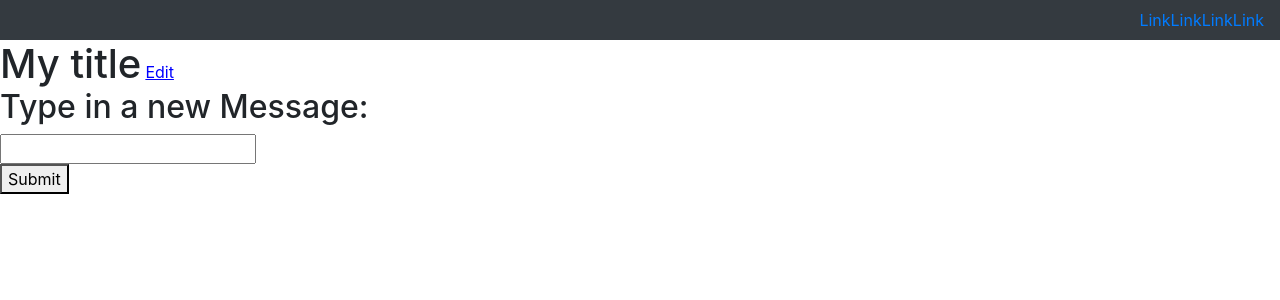
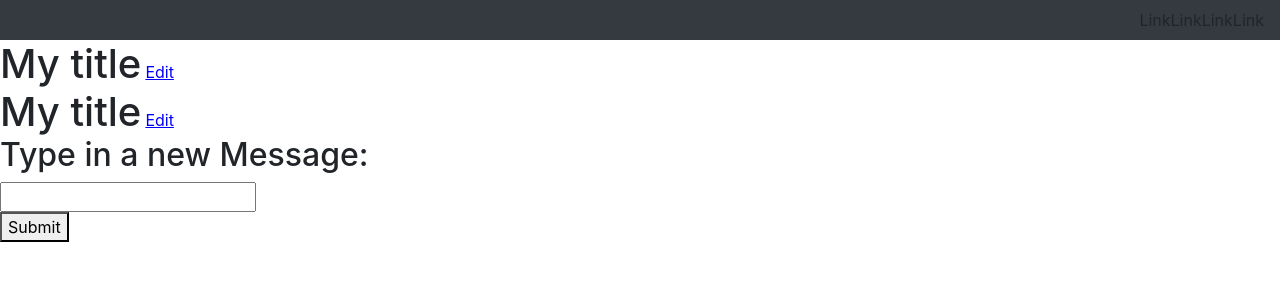
Before and after one commit to ethanvernon/markdown-previewer, a React (Create React App) app in the folder client/: page / in a window 1280 px wide. Shown: the top 300 px of the page. Built offline with nearby package versions, Linux system fonts and the light colour scheme.

Commit message:
adds Name scss, js, and action

```diff
--- a/client/src/App.js
+++ b/client/src/App.js
@@ -3,6 +3,7 @@ import { connect } from 'react-redux';
 import { addMessage } from './action-creators/simpleAction';
 import './App.scss';
 import Title from './Title';
+import Name from './Name';
 import {Header} from './Header';
 
 class App extends Component {
@@ -34,8 +35,9 @@ class App extends Component {
 	render() {
 		return (
 			<div>
-				<Header/>
-				<Title/>
+				<Header />
+				<Title />
+				<Name />
 				<h2>Type in a new Message:</h2>
 				<input
 				value={this.state.input}
--- a/client/src/Header.js
+++ b/client/src/Header.js
@@ -43,19 +43,19 @@ export class Header extends Component {
 				<Collapse isOpen={this.state.isOpen} navbar>
 					<Nav navbar className='ml-auto'>
 						<NavItem>
-							<a href="">Link</a>{/*<Link to="/" className='padded-nav' onClick={this.closeNav} > Home </Link>*/}
+							<span>Link</span>{/*<Link to="/" className='padded-nav' onClick={this.closeNav} > Home </Link>*/}
 						</NavItem>
 
 						<NavItem>
-							<a href="">Link</a>{/*<Link to="/documentation" className='padded-nav' onClick={this.closeNav} > Documentation </Link>*/}
+							<span>Link</span>{/*<Link to="/documentation" className='padded-nav' onClick={this.closeNav} > Documentation </Link>*/}
 						</NavItem>
 
 						<NavItem>
-							<a href="">Link</a>{/*<Link to='/log' to="/log" className='padded-nav' onClick={this.closeNav} > Log Exercise</Link>*/}
+							<span>Link</span>{/*<Link to='/log' to="/log" className='padded-nav' onClick={this.closeNav} > Log Exercise</Link>*/}
 						</NavItem>
 
 						<NavItem>
-							<a href="">Link</a>{/*<Link to='/signup' to="/signup" className='padded-nav' onClick={this.closeNav} > Sign Up </Link>*/}
+							<span>Link</span>{/*<Link to='/signup' to="/signup" className='padded-nav' onClick={this.closeNav} > Sign Up </Link>*/}
 						</NavItem>
 					</Nav>
 				</Collapse>
--- /dev/null
+++ b/client/src/Name.js
@@ -0,0 +1,50 @@
+import React, { Component } from 'react';
+import { connect } from 'react-redux';
+import { changeTitle } from './action-creators/simpleAction';
+import './Name.scss';
+
+class Name extends Component {
+	constructor(props) {
+		super(props);
+
+	this.state = {
+		input: ''
+	}
+
+	// this.handleChange = this.handleChange.bind(this);
+	// this.submitTitle = this.submitTitle.bind(this);
+	this.handleClick = this.handleClick.bind(this);
+	}
+
+	handleClick() {
+		this.props.changeTitle('New title');
+	}
+
+	render() {
+		return (
+		<div className='title'>
+			<h1 style={{display:'inline'}}>{this.props.title.title}</h1>
+			<span style={{textDecoration:'underline', color:'blue', marginLeft:'4px'}} onClick={this.handleClick}>Edit</span>
+		</div>
+		);
+	}
+}
+
+const mapStateToProps = ({ title }) => {
+
+	// Destructuring out messages from state and assigning it to the key
+	// messages, since the key and value are bother the same you can leave out
+	// messages: messages and just have messages, both are the same
+
+	return { title }
+};
+
+const mapDispatchToProps = (dispatch) => {
+	return {
+		changeTitle: (title) => {
+			dispatch(changeTitle(title))
+		}
+	}
+};
+
+export default connect(mapStateToProps, mapDispatchToProps)(Name);
--- a/client/src/action-creators/simpleAction.js
+++ b/client/src/action-creators/simpleAction.js
@@ -14,3 +14,10 @@ export const changeTitle = (title) => {
 		title: title
 	}
 };
+
+export const changeDocName = (name) => {
+	return {
+		type: CHANGE,
+		name: name
+	}
+}
```
Also changed, not shown: client/src/Name.scss (added).
